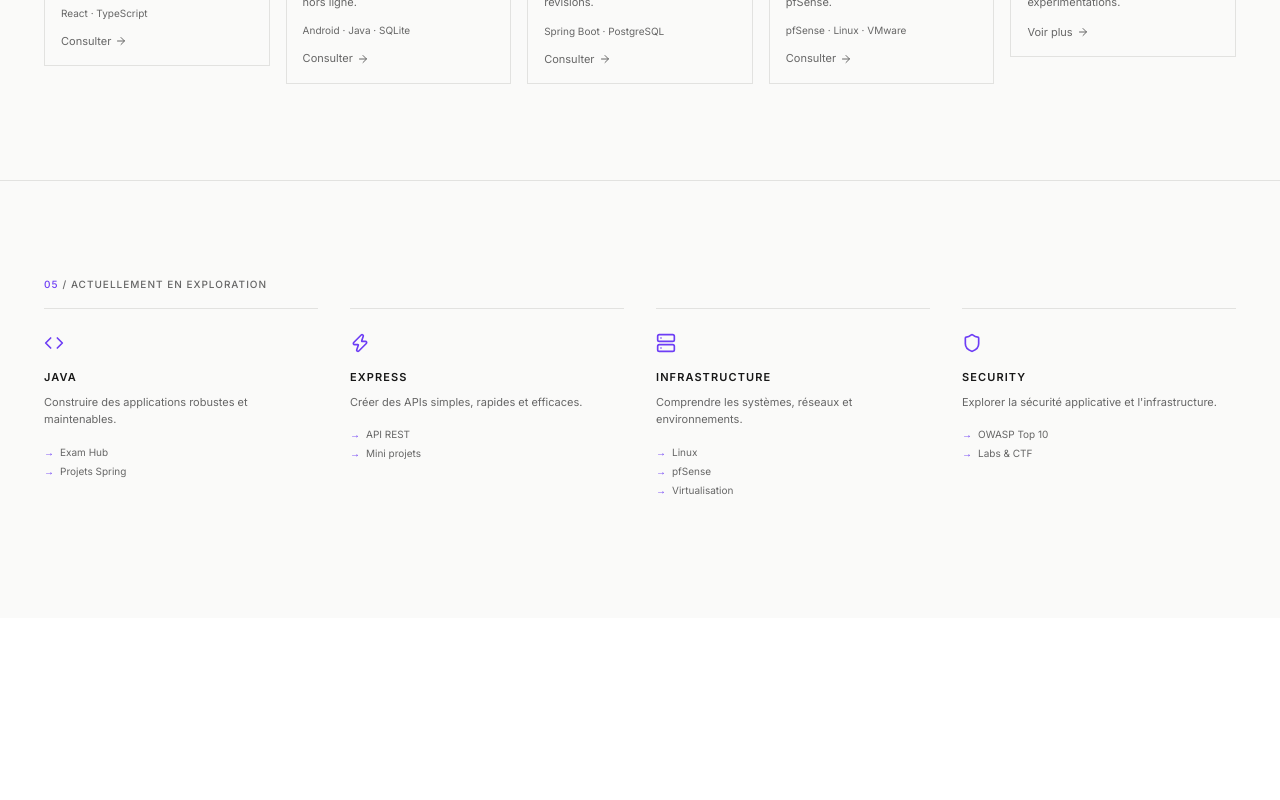
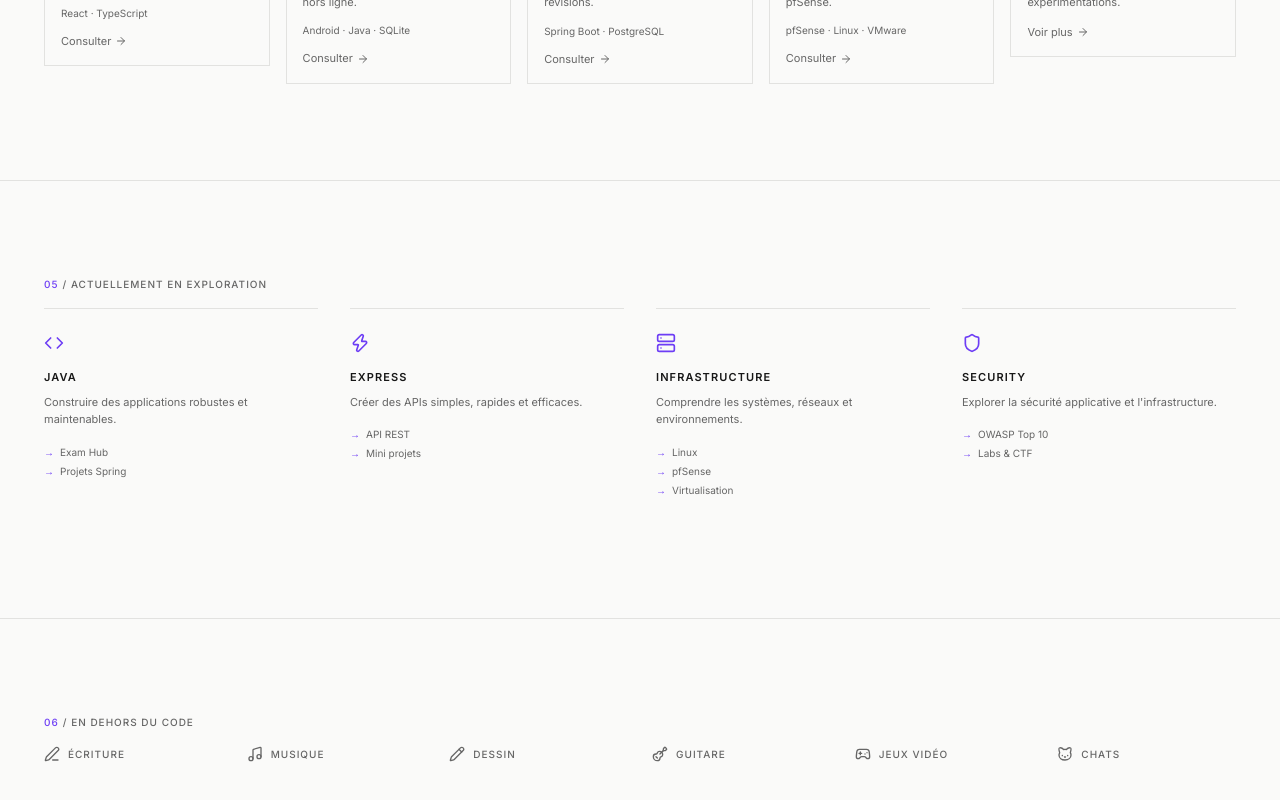
Before and after one commit to ItokianaRAKT/portfolio, a React (Vite) app: page / in a window 1280 px wide. Shown: the part 1798-2598 px from the top of the page. Before the commit the page ends 2416 px from the top, so only its background shows below. Built offline with nearby package versions, Linux system fonts and the light colour scheme.

Commit message:
feat: integrate BeyondCode in App

```diff
--- a/src/App.tsx
+++ b/src/App.tsx
@@ -4,6 +4,7 @@ import { Hero } from './sections/Hero'
 import { About } from './sections/About'
 import { Projects } from './sections/Projects'
 import { Exploration } from './sections/Exploration'
+import { BeyondCode } from './sections/BeyondCode'
 
 function App() {
   return (
@@ -15,6 +16,7 @@ function App() {
           <About />
           <Projects />
           <Exploration />
+          <BeyondCode />
         </main>
       </div>
     </ThemeProvider>
```
